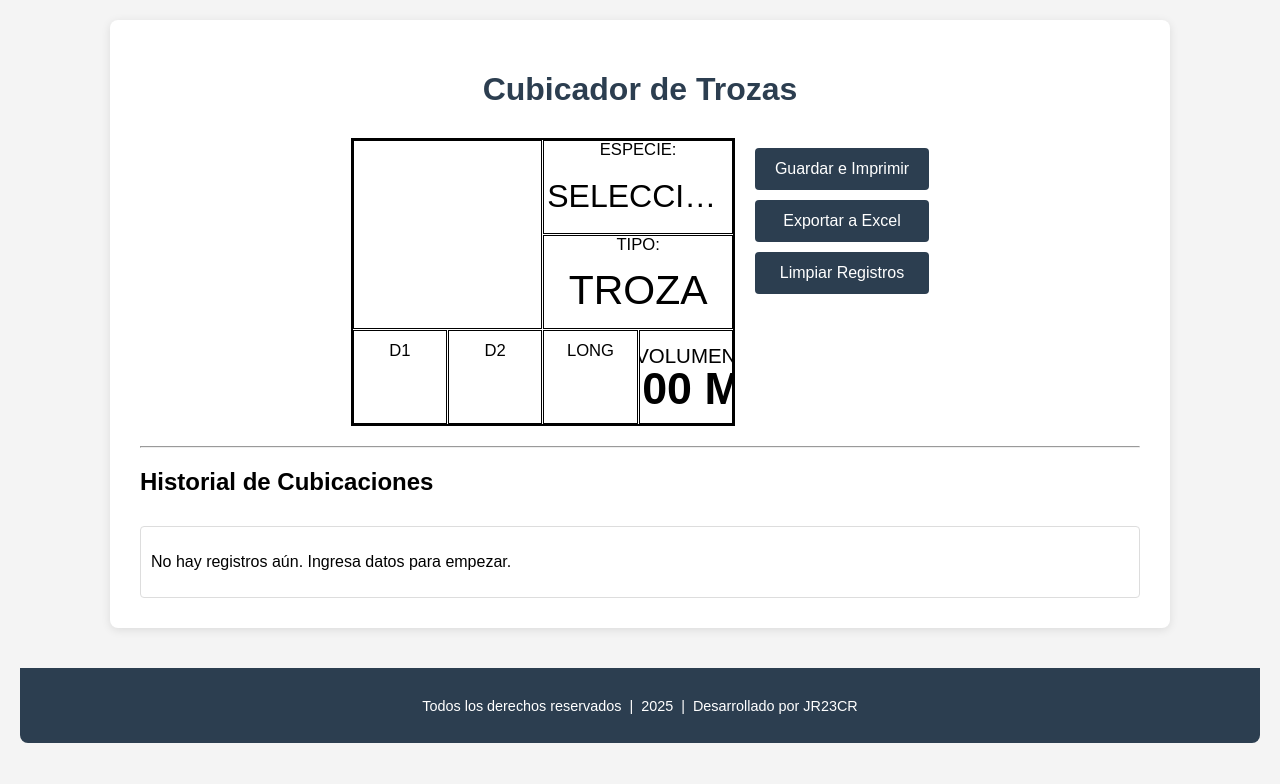
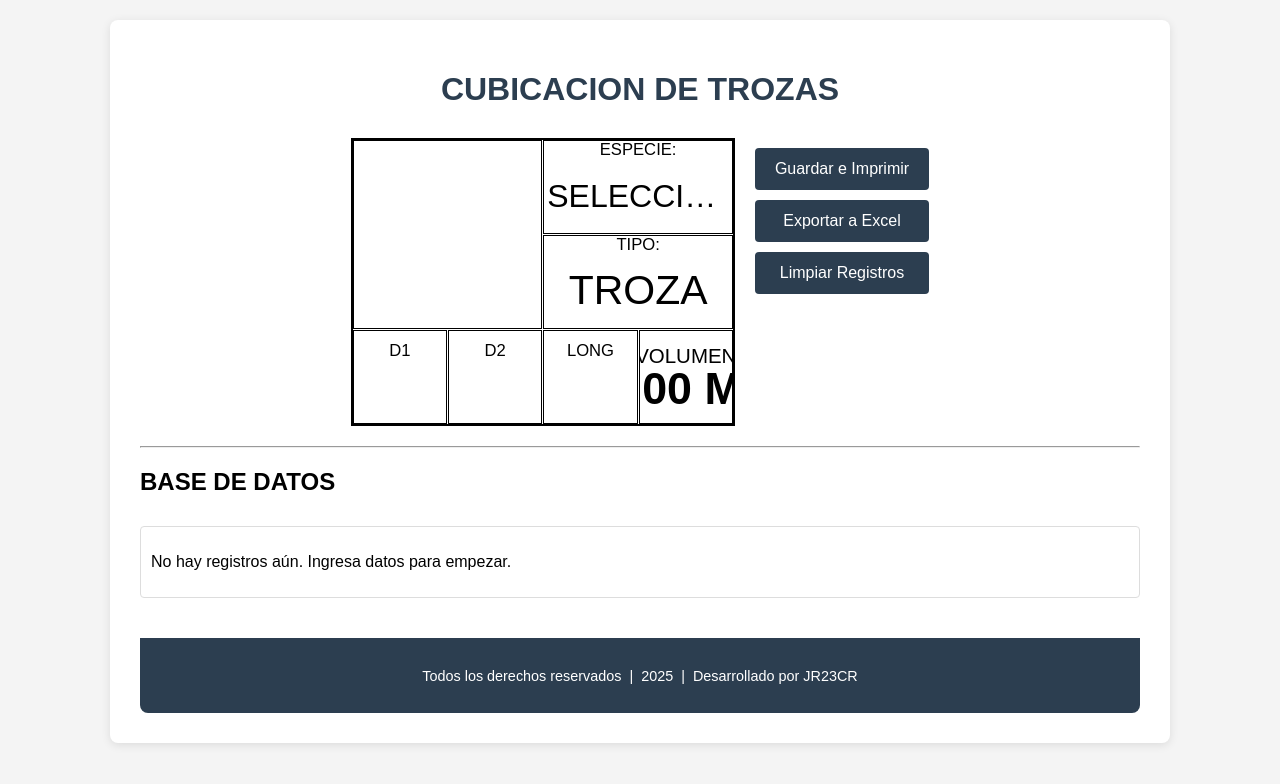
Before and after one commit to JR23CR/PROYECTO-FOGB, a plain HTML site: page index.html in a window 1280 px wide. Drawn offline with nearby package versions, Linux system fonts and the light colour scheme; a script that the page names is missing.

Commit message:
Update index.html

```diff
--- a/index.html
+++ b/index.html
@@ -381,7 +381,7 @@
 </head>
 <body>
     <div class="container">
-        <h1>Cubicador de Trozas</h1>
+        <h1>CUBICACION DE TROZAS </h1>
 
         <div class="etiqueta-and-controls-wrapper">
             <div id="etiqueta-form-live" class="etiqueta-pdf-container">
@@ -446,11 +446,10 @@
 
         <hr>
 
-        <h2>Historial de Cubicaciones</h2>
+        <h2>BASE DE DATOS </h2>
         <div id="registros">
             <p>No hay registros aún. Ingresa datos para empezar.</p>
         </div>
-    </div>
 
     <div id="etiqueta-pdf-render-area" class="etiqueta-pdf-container">
         </div>
```
